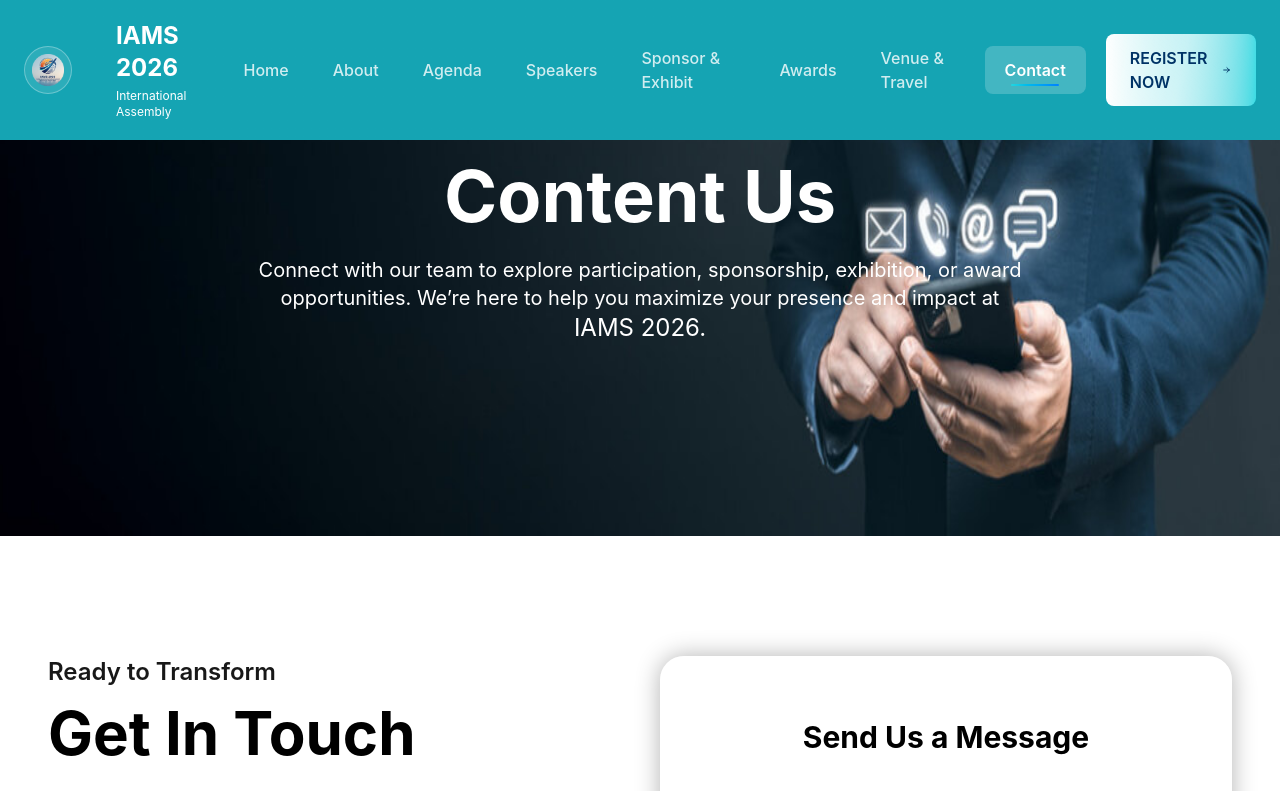
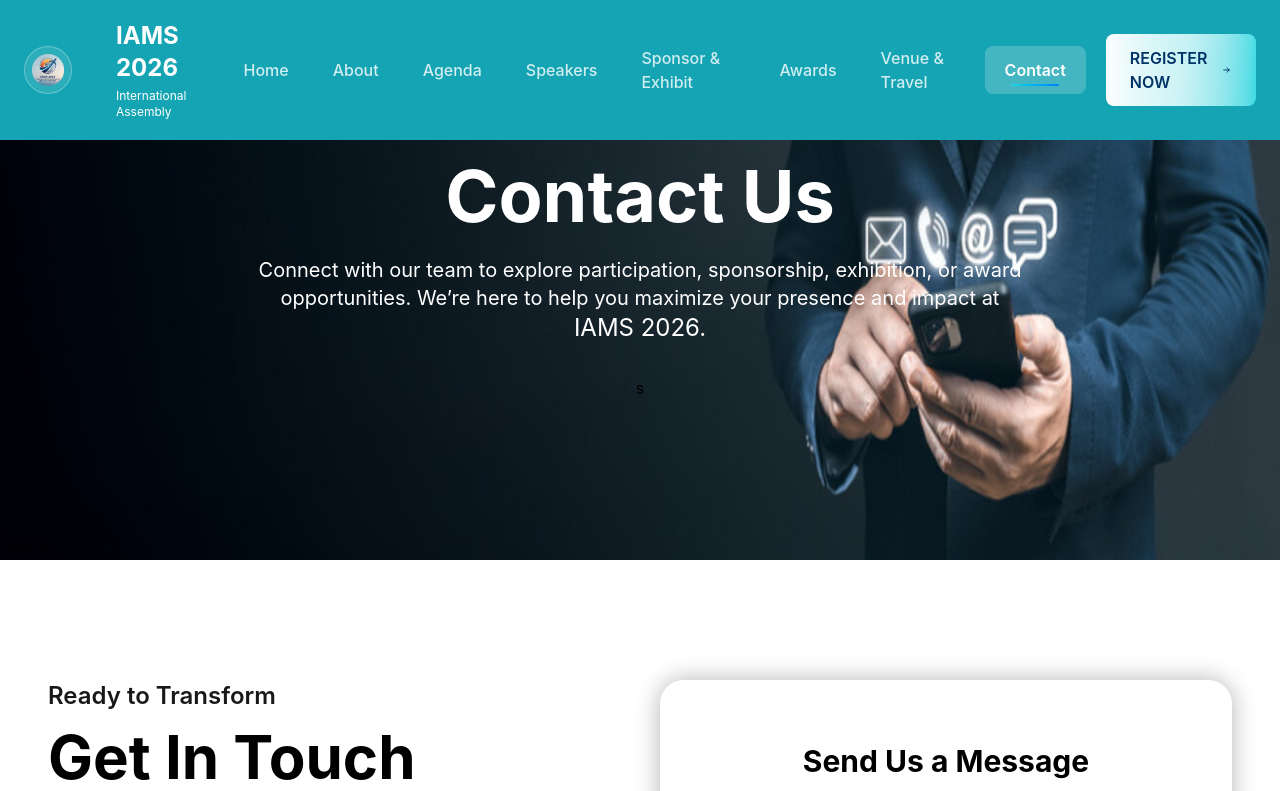
Before and after one commit to evreneducation/iams, a React (Vite) app: page /contact in a window 1280 px wide. Shown: the top 791 px of the page. Built offline with nearby package versions, Linux system fonts and the light colour scheme; a web font is replaced by a local one.

Commit message:
spling corrct

```diff
--- a/src/pages/Contact.jsx
+++ b/src/pages/Contact.jsx
@@ -96,13 +96,13 @@ const Contact = () => {
           <div className="relative container mx-auto text-center py-32 md:py-40">
             <div className="max-w-5xl mx-auto">
               <h1 className="text-5xl md:text-7xl font-bold mb-6 text-white animate-fadeIn">
-                    Content Us
+                    Contact Us
               </h1>
               <p className="text-xl text-white max-w-3xl mx-auto mb-8">
       Connect with our team to explore participation, sponsorship, exhibition, or award opportunities.
       We’re here to help you maximize your presence and impact at <span className="text-white text-2xl">IAMS 2026.</span>
     </p>
-            </div>
+            </div>s
           </div>
         </section>
 
```
